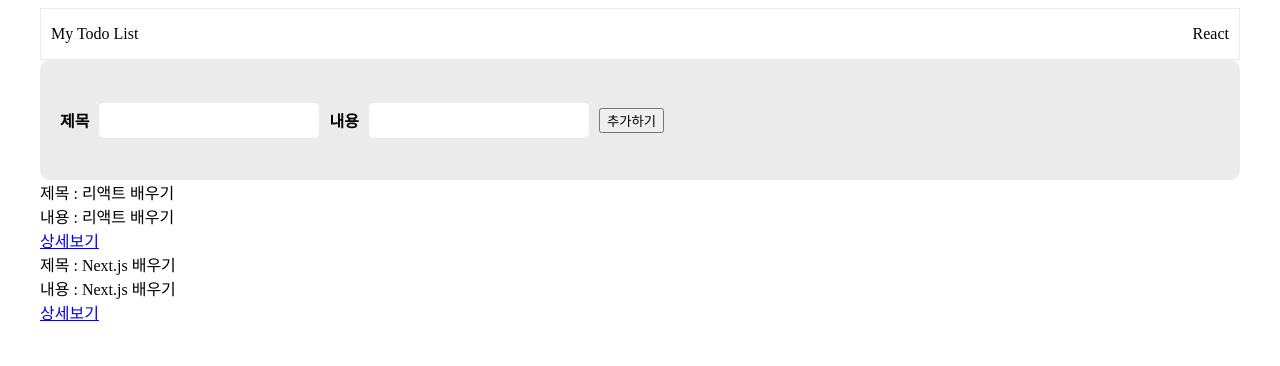
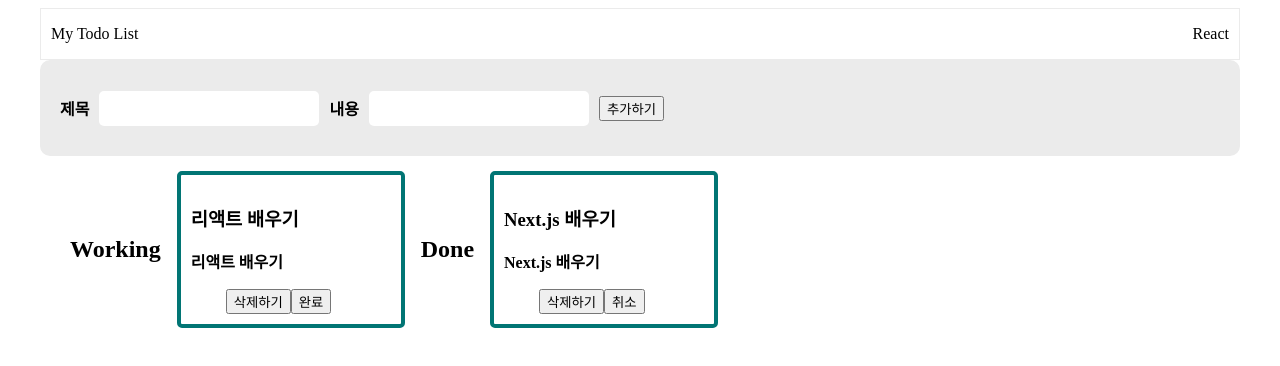
Before and after one commit to naeun-shin/HangHae99_React_LV2, a React (Create React App) app: page / in a window 1280 px wide. Shown: the top 366 px of the page. Built offline with nearby package versions, Linux system fonts and the light colour scheme.

Commit message:
2.Feat: 버튼기능 구현 (추가, 삭제, 완료, 취소)

```diff
--- a/src/components/Button.jsx
+++ b/src/components/Button.jsx
@@ -0,0 +1,12 @@
+import React from 'react';
+// import { AddButton } from '../styles/componentStyles';
+
+const Button = ({ onClick, text, style }) => {
+  return (
+    <button onClick={onClick} style={style}>
+      {text}
+    </button>
+  );
+};
+
+export default Button;
--- a/src/components/TodoList.jsx
+++ b/src/components/TodoList.jsx
@@ -0,0 +1,75 @@
+//NOTE - false 인 경우엔 working 로딩 / true인 경우엔 done으로 로딩
+import React from 'react';
+import { removeTodo, isDoneTodo, cancelTodo } from '../redux/modules/todos';
+
+import {
+  WorkingComponentSytle,
+  WorkingButton,
+} from '../styles/componentStyles';
+import { useDispatch } from 'react-redux';
+
+const TodoList = ({ todoList }) => {
+  const dispatch = useDispatch();
+
+  // 삭제
+  const handleRemoveListClick = (id) => {
+    dispatch(removeTodo(id));
+  };
+
+  // 완료 이동
+  const handleMoveDoneListClick = (id) => {
+    dispatch(isDoneTodo({ id, isDone: true }));
+  };
+
+  // 취소
+  const handleCancelDoneListClick = (id) => {
+    dispatch(cancelTodo({ id, isDone: false }));
+  };
+
+  return (
+    <>
+      <h2>Working</h2>
+      {todoList.map((item) => {
+        if (!item.isDone) {
+          return (
+            <WorkingComponentSytle key={`working-${item.id}`}>
+              <h3>{item.title}</h3>
+              <p>{item.content}</p>
+              <WorkingButton>
+                <button onClick={() => handleRemoveListClick(item.id)}>
+                  삭제하기
+                </button>
+                <button onClick={() => handleMoveDoneListClick(item.id)}>
+                  완료
+                </button>
+              </WorkingButton>
+            </WorkingComponentSytle>
+          );
+        }
+        return null;
+      })}
+      <h2>Done</h2>
+      {todoList.map((item) => {
+        if (item.isDone) {
+          return (
+            <WorkingComponentSytle key={`working-${item.id}`}>
+              <h3>{item.title}</h3>
+              <p>{item.content}</p>
+              <WorkingButton>
+                <button onClick={() => handleRemoveListClick(item.id)}>
+                  삭제하기
+                </button>
+                <button onClick={() => handleCancelDoneListClick(item.id)}>
+                  취소
+                </button>
+              </WorkingButton>
+            </WorkingComponentSytle>
+          );
+        }
+        return null;
+      })}
+    </>
+  );
+};
+
+export default TodoList;
--- a/src/pages/AddTodo.jsx
+++ b/src/pages/AddTodo.jsx
@@ -1,16 +1,34 @@
-import React from 'react';
+import React, { useState } from 'react';
+import { useDispatch } from 'react-redux';
+import { v4 as uuidv4 } from 'uuid';
+import { addTodo } from '../redux/modules/todos';
 import { AddListStyle } from '../styles/componentStyles';
+import Button from '../components/Button';
 
-// 버튼 컴포넌트 호출 필요
-// 추가 이벤트 핸들러 호출 필요
 const AddList = () => {
+  const [title, setTitle] = useState('');
+  const [content, setContent] = useState('');
+  const dispatch = useDispatch();
+
+  const handleTodoListAdd = () => {
+    const newTodo = {
+      id: uuidv4(),
+      title,
+      content,
+      isDone: false,
+    };
+    dispatch(addTodo(newTodo));
+    setTitle('');
+    setContent('');
+  };
+
   return (
     <AddListStyle>
       <p>제목 </p>
-      <input />
+      <input value={title} onChange={(e) => setTitle(e.target.value)} />
       <p>내용</p>
-      <input />
-      <button>추가하기</button>
+      <input value={content} onChange={(e) => setContent(e.target.value)} />
+      <Button onClick={handleTodoListAdd} text='추가하기' />
     </AddListStyle>
   );
 };
--- a/src/pages/TodoMain.jsx
+++ b/src/pages/TodoMain.jsx
@@ -1,24 +1,25 @@
 import React from 'react';
 import { useSelector } from 'react-redux';
-import { Link } from 'react-router-dom';
+import TodoList from '../components/TodoList';
+import {
+  Container,
+  Main,
+  WorkingListStyle,
+  WorkingStyle,
+} from '../styles/componentStyles';
 
 const TodoMain = () => {
   const todoList = useSelector((state) => state.todo);
-
   return (
-    <div className='Container'>
-      <div className='Main'>
-        {todoList.map((item) => {
-          return (
-            <div key={item.id}>
-              <div>제목 : {item.title}</div>
-              <div>내용 : {item.content}</div>
-              <Link to={`/${item.id}`}>상세보기</Link>
-            </div>
-          );
-        })}
-      </div>
-    </div>
+    <Container>
+      <Main>
+        <WorkingStyle>
+          <WorkingListStyle>
+            <TodoList todoList={todoList} />
+          </WorkingListStyle>
+        </WorkingStyle>
+      </Main>
+    </Container>
   );
 };
 
--- a/src/redux/config/configStore.js
+++ b/src/redux/config/configStore.js
@@ -4,6 +4,7 @@ import todoReducer from '../modules/todos';
 const rootReducer = combineReducers({
   todo: todoReducer,
 });
+
 const store = createStore(rootReducer);
 
 export default store;
--- a/src/redux/modules/todos.js
+++ b/src/redux/modules/todos.js
@@ -17,30 +17,42 @@ const initialState = [
 
 // action value
 const ADD_TODO = 'todo/ADD_TODO';
-// const IS_DONE = 'todo/IS_DONE';
-// const IS_TODO = 'todo/IS_TODO';
+const ISDONE_TODO = 'todo/ISDONE_TODO';
+const CANCEL_TODO = 'todo/CANCEL_TODO';
+const REMOVE_TODO = 'todo/ROMOVE_TODO';
 
 // action creater
 export const addTodo = (todo) => ({
   type: ADD_TODO,
   payload: todo,
 });
-// export const isDone = (todo) => {
-//   return {
-//     type: IS_DONE,
-//     payload : todo
-//   };
-// };
-// export const isTodo = () => {
-//   return {
-//     type: IS_TODO,
-//   };
-// };
+
+export const isDoneTodo = (todo) => ({
+  type: ISDONE_TODO,
+  payload: todo,
+});
+export const cancelTodo = (todo) => ({
+  type: CANCEL_TODO,
+  payload: todo,
+});
+export const removeTodo = (todo) => ({
+  type: REMOVE_TODO,
+  payload: todo,
+});
 
 const todoReducer = (state = initialState, action) => {
   switch (action.type) {
     case ADD_TODO:
       return [...state, action.payload];
+    case ISDONE_TODO:
+    case CANCEL_TODO:
+      return state.map((todo) =>
+        todo.id === action.payload.id
+          ? { ...todo, isDone: action.payload.isDone }
+          : todo
+      );
+    case REMOVE_TODO:
+      return state.filter((todo) => todo.id !== action.payload);
     default:
       return state;
   }
--- a/src/styles/componentStyles.js
+++ b/src/styles/componentStyles.js
@@ -49,4 +49,59 @@ const AddListStyle = styled.div`
   }
 `;
 
-export { Container, Main, NavBar, AddListStyle };
+// 추가 버튼
+const AddButton = styled.button`
+  /* background-color: #017574; */
+  width: 150px;
+  padding: 15px;
+  margin: 10px;
+  border-style: none;
+  border-radius: 5px;
+  font-size: 14px;
+  font-weight: bold;
+  color: white;
+  margin-left: auto;
+
+  &:hover {
+    background-color: #015a57;
+    cursor: pointer;
+  }
+`;
+const WorkingStyle = styled.div`
+  font-weight: bold;
+  padding: 0px 10px;
+  margin: 10px;
+  border-radius: 10px;
+`;
+const WorkingListStyle = styled.div`
+  display: flex;
+  flex-wrap: wrap;
+  gap: 1em;
+  align-items: center;
+  padding: 0px 10px;
+`;
+const WorkingComponentSytle = styled.div`
+  margin: 5px 0px;
+  padding: 10px;
+  border: 4px solid #017574;
+  border-radius: 5px;
+  flex-basis: 200px;
+  flex-grow: 0;
+`;
+
+const WorkingButton = styled.div`
+  display: flex;
+  padding: 0px 35px;
+`;
+
+export {
+  Container,
+  Main,
+  NavBar,
+  AddListStyle,
+  AddButton,
+  WorkingStyle,
+  WorkingListStyle,
+  WorkingComponentSytle,
+  WorkingButton,
+};
```
Also changed, not shown: public/index.html (+0 -23 lines), src/utils/isEmpty.jsx (added).
